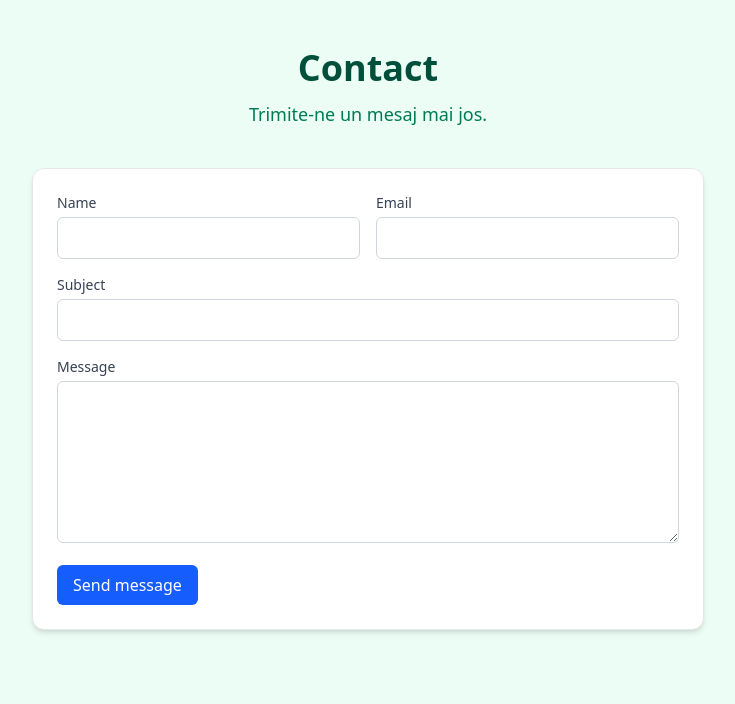
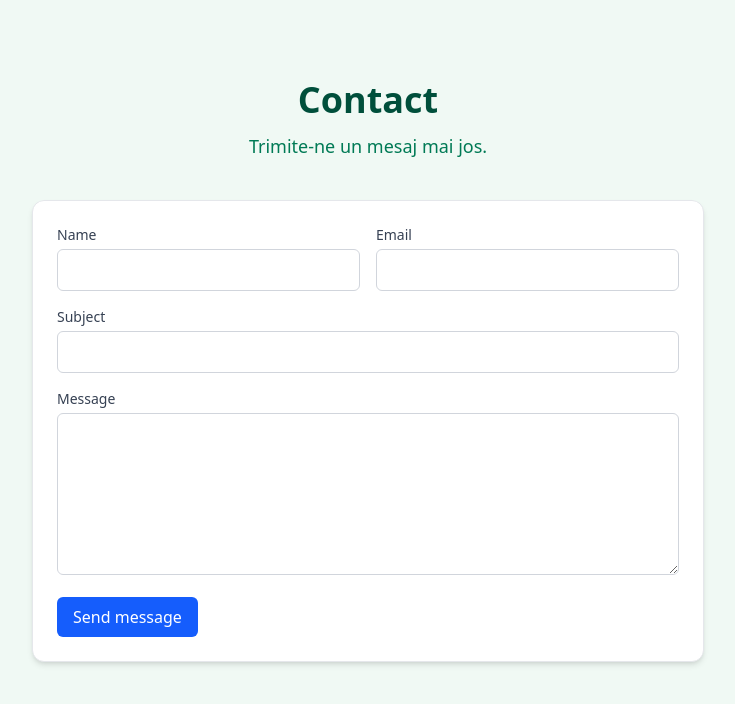
Before and after one commit to chiroiucristina/ProiectCloudComputing, a Next.js app: page /contact in a window 1280 px wide. Shown: the top 704 px of the page, without its empty margins (272-1007 px from the left). Built offline with nearby package versions, Linux system fonts and the light colour scheme.

Commit message:
Try fix build

```diff
--- a/app/contact/page.jsx
+++ b/app/contact/page.jsx
@@ -6,7 +6,7 @@ export const metadata = {
 
 export default function ContactPage() {
     return (
-        <div className="min-h-screen bg-emerald-50 w-full text-neutral-900">
+        <div className="min-h-screen p-8 bg-[#f0f9f4]">
             <main className="mx-auto max-w-3xl p-8 md:p-12">
                 <div className="mb-10 text-center">
                     <h1 className="text-4xl font-bold text-emerald-900">Contact</h1>
```
